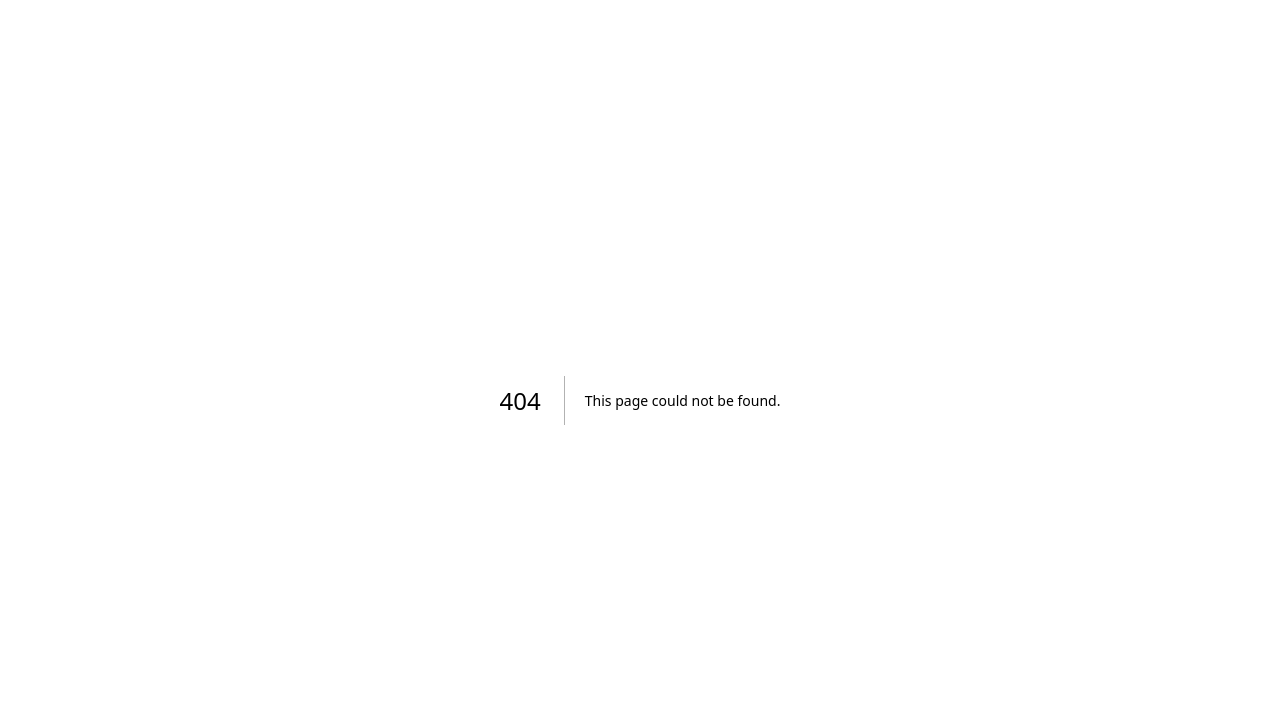
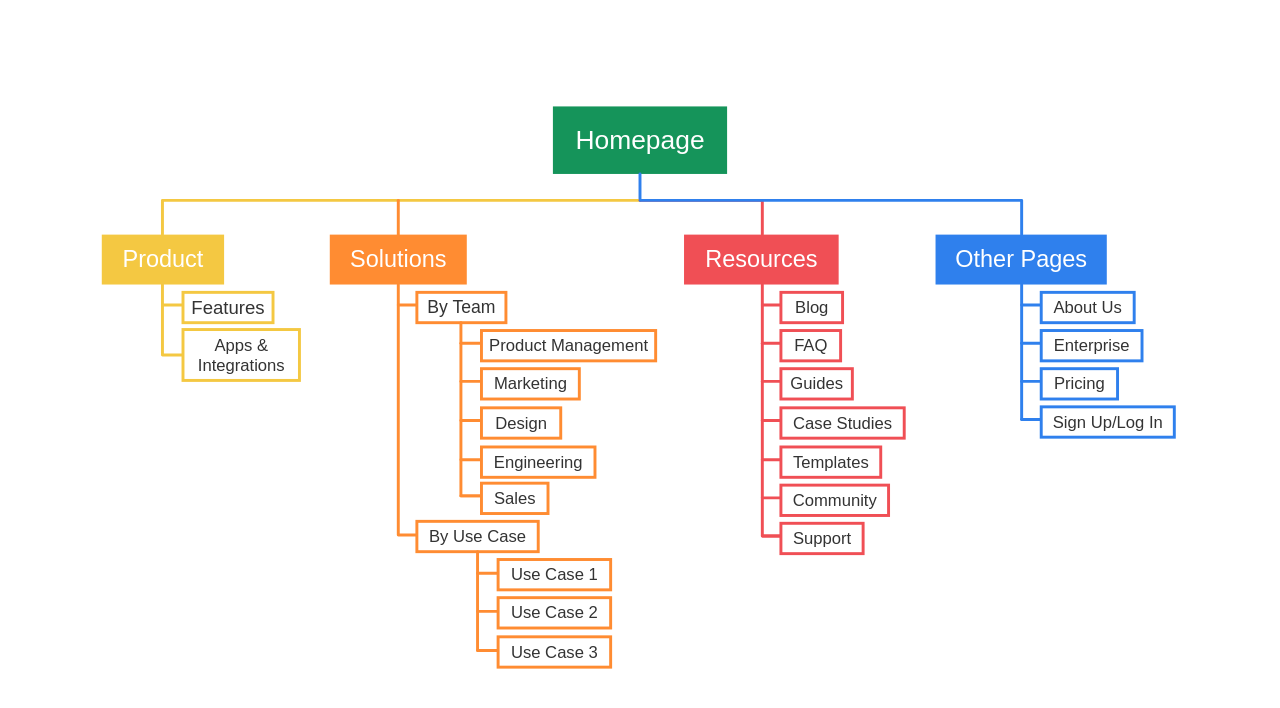
Before and after one commit to a-pinkyy/tugas-design, a Next.js app: page /sitemap in a window 1280 px wide. Before the commit this address had no page. Shown: the top 708 px of the page. Built offline with nearby package versions, Linux system fonts and the light colour scheme.

Commit message:
Update kode terbaru

```diff
--- /dev/null
+++ b/app/sitemap/component/SitemapChart.tsx
@@ -0,0 +1,104 @@
+import { Box, MultiTextBox } from "./SitemapColumn";
+
+export default function SitemapChart() {
+  return (
+    <div className="w-full min-h-screen bg-white flex items-center justify-center overflow-auto">
+      <svg width="1308" height="720" viewBox="0 0 1308 720">
+        <defs>
+          <style>{`
+            .line {
+              fill: none;
+              stroke-width: 3;
+              stroke-linecap: round;
+              stroke-linejoin: round;
+            }
+          `}</style>
+        </defs>
+
+        {/* Homepage */}
+        <Box x={565} y={60} width={178} height={69} text="Homepage" color="#15945A" title fontSize={27} />
+
+        {/* Main top connector */}
+        <path d="M654 129 V156" stroke="#2F80ED" className="line" />
+
+        {/* Top branches */}
+        <path d="M654 156 H166 Q166 156 166 166 V191" stroke="#F4C842" className="line" />
+        <path d="M407 156 V191" stroke="#FF8C32" className="line" />
+        <path d="M654 156 H779 V191" stroke="#F04F55" className="line" />
+        <path d="M654 156 H1044 Q1044 156 1044 166 V191" stroke="#2F80ED" className="line" />
+
+        {/* PRODUCT */}
+        <Box x={104} y={191} width={125} height={51} text="Product" color="#F4C842" title fontSize={24} />
+        <path d="M166 242 V314 Q166 314 176 314 H187" stroke="#F4C842" className="line" />
+        <path d="M166 263 Q166 263 176 263 H187" stroke="#F4C842" className="line" />
+        <Box x={187} y={250} width={92} height={31} text="Features" color="#F4C842" fontSize={19} />
+        <MultiTextBox x={187} y={288} width={119} height={52} lines={["Apps &", "Integrations"]} color="#F4C842" />
+
+        {/* SOLUTIONS */}
+        <Box x={337} y={191} width={140} height={51} text="Solutions" color="#FF8C32" title fontSize={24} />
+        <path d="M407 242 V498 Q407 498 417 498 H426" stroke="#FF8C32" className="line" />
+        <path d="M407 263 Q407 263 417 263 H426" stroke="#FF8C32" className="line" />
+
+        <Box x={426} y={250} width={91} height={31} text="By Team" color="#FF8C32" fontSize={18} />
+
+        <path d="M471 281 V458 Q471 458 481 458 H492" stroke="#FF8C32" className="line" />
+        <path d="M471 302 Q471 302 481 302 H492" stroke="#FF8C32" className="line" />
+        <path d="M471 341 Q471 341 481 341 H492" stroke="#FF8C32" className="line" />
+        <path d="M471 381 Q471 381 481 381 H492" stroke="#FF8C32" className="line" />
+        <path d="M471 421 Q471 421 481 421 H492" stroke="#FF8C32" className="line" />
+        <path d="M471 458 Q471 458 481 458 H492" stroke="#FF8C32" className="line" />
+
+        <Box x={492} y={289} width={178} height={31} text="Product Management" color="#FF8C32" fontSize={17} />
+        <Box x={492} y={328} width={100} height={31} text="Marketing" color="#FF8C32" fontSize={17} />
+        <Box x={492} y={368} width={81} height={31} text="Design" color="#FF8C32" fontSize={17} />
+        <Box x={492} y={408} width={116} height={31} text="Engineering" color="#FF8C32" fontSize={17} />
+        <Box x={492} y={445} width={68} height={31} text="Sales" color="#FF8C32" fontSize={17} />
+
+        <Box x={426} y={484} width={124} height={31} text="By Use Case" color="#FF8C32" fontSize={17} />
+
+        <path d="M488 515 V616 Q488 616 498 616 H509" stroke="#FF8C32" className="line" />
+        <path d="M488 537 Q488 537 498 537 H509" stroke="#FF8C32" className="line" />
+        <path d="M488 576 Q488 576 498 576 H509" stroke="#FF8C32" className="line" />
+        <path d="M488 616 Q488 616 498 616 H509" stroke="#FF8C32" className="line" />
+
+        <Box x={509} y={523} width={115} height={31} text="Use Case 1" color="#FF8C32" fontSize={17} />
+        <Box x={509} y={562} width={115} height={31} text="Use Case 2" color="#FF8C32" fontSize={17} />
+        <Box x={509} y={602} width={115} height={31} text="Use Case 3" color="#FF8C32" fontSize={17} />
+
+        {/* RESOURCES */}
+        <Box x={699} y={191} width={158} height={51} text="Resources" color="#F04F55" title fontSize={24} />
+        <path d="M779 242 V499 Q779 499 789 499 H798" stroke="#F04F55" className="line" />
+
+        <path d="M779 263 Q779 263 789 263 H798" stroke="#F04F55" className="line" />
+        <path d="M779 302 Q779 302 789 302 H798" stroke="#F04F55" className="line" />
+        <path d="M779 341 Q779 341 789 341 H798" stroke="#F04F55" className="line" />
+        <path d="M779 381 Q779 381 789 381 H798" stroke="#F04F55" className="line" />
+        <path d="M779 421 Q779 421 789 421 H798" stroke="#F04F55" className="line" />
+        <path d="M779 460 Q779 460 789 460 H798" stroke="#F04F55" className="line" />
+        <path d="M779 499 Q779 499 789 499 H798" stroke="#F04F55" className="line" />
+
+        <Box x={798} y={250} width={63} height={31} text="Blog" color="#F04F55" fontSize={17} />
+        <Box x={798} y={289} width={61} height={31} text="FAQ" color="#F04F55" fontSize={17} />
+        <Box x={798} y={328} width={73} height={31} text="Guides" color="#F04F55" fontSize={17} />
+        <Box x={798} y={368} width={126} height={31} text="Case Studies" color="#F04F55" fontSize={17} />
+        <Box x={798} y={408} width={102} height={31} text="Templates" color="#F04F55" fontSize={17} />
+        <Box x={798} y={447} width={110} height={31} text="Community" color="#F04F55" fontSize={17} />
+        <Box x={798} y={486} width={84} height={31} text="Support" color="#F04F55" fontSize={17} />
+
+        {/* OTHER PAGES */}
+        <Box x={956} y={191} width={175} height={51} text="Other Pages" color="#2F80ED" title fontSize={24} />
+        <path d="M1044 242 V380 Q1044 380 1054 380 H1064" stroke="#2F80ED" className="line" />
+
+        <path d="M1044 263 Q1044 263 1054 263 H1064" stroke="#2F80ED" className="line" />
+        <path d="M1044 302 Q1044 302 1054 302 H1064" stroke="#2F80ED" className="line" />
+        <path d="M1044 341 Q1044 341 1054 341 H1064" stroke="#2F80ED" className="line" />
+        <path d="M1044 380 Q1044 380 1054 380 H1064" stroke="#2F80ED" className="line" />
+
+        <Box x={1064} y={250} width={95} height={31} text="About Us" color="#2F80ED" fontSize={17} />
+        <Box x={1064} y={289} width={103} height={31} text="Enterprise" color="#2F80ED" fontSize={17} />
+        <Box x={1064} y={328} width={78} height={31} text="Pricing" color="#2F80ED" fontSize={17} />
+        <Box x={1064} y={367} width={136} height={31} text="Sign Up/Log In" color="#2F80ED" fontSize={17} />
+      </svg>
+    </div>
+  );
+}
--- /dev/null
+++ b/app/sitemap/component/SitemapColumn.tsx
@@ -0,0 +1,88 @@
+type BoxProps = {
+  x: number;
+  y: number;
+  width: number;
+  height?: number;
+  text: string;
+  color: string;
+  title?: boolean;
+  fontSize?: number;
+};
+
+export function Box({
+  x,
+  y,
+  width,
+  height = 35,
+  text,
+  color,
+  title = false,
+  fontSize = 18,
+}: BoxProps) {
+  return (
+    <g>
+      <rect
+        x={x}
+        y={y}
+        width={width}
+        height={height}
+        fill={title ? color : "white"}
+        stroke={title ? "none" : color}
+        strokeWidth={title ? 0 : 3}
+      />
+      <text
+        x={x + width / 2}
+        y={y + height / 2 + fontSize / 3}
+        textAnchor="middle"
+        fontFamily="Arial, sans-serif"
+        fontSize={fontSize}
+        fill={title ? "white" : "#333"}
+      >
+        {text}
+      </text>
+    </g>
+  );
+}
+
+export function MultiTextBox({
+  x,
+  y,
+  width,
+  height,
+  lines,
+  color,
+}: {
+  x: number;
+  y: number;
+  width: number;
+  height: number;
+  lines: string[];
+  color: string;
+}) {
+  return (
+    <g>
+      <rect
+        x={x}
+        y={y}
+        width={width}
+        height={height}
+        fill="white"
+        stroke={color}
+        strokeWidth={3}
+      />
+      {lines.map((line, index) => (
+        <text
+          key={line}
+          x={x + width / 2}
+          y={y + 22 + index * 20}
+          textAnchor="middle"
+          fontFamily="Arial, sans-serif"
+          fontSize={17}
+          fill="#333"
+        >
+          {line}
+        </text>
+      ))}
+    </g>
+  );
+}
--- /dev/null
+++ b/app/sitemap/page.tsx
@@ -0,0 +1,9 @@
+import SitemapChart from "./component/SitemapChart";
+
+export default function SitemapPage() {
+  return (
+    <main className="min-h-screen bg-white">
+      <SitemapChart />
+    </main>
+  );
+}
```
